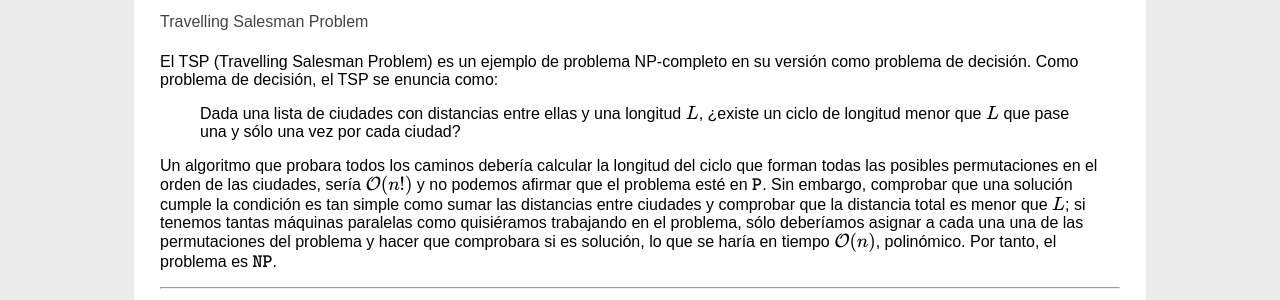
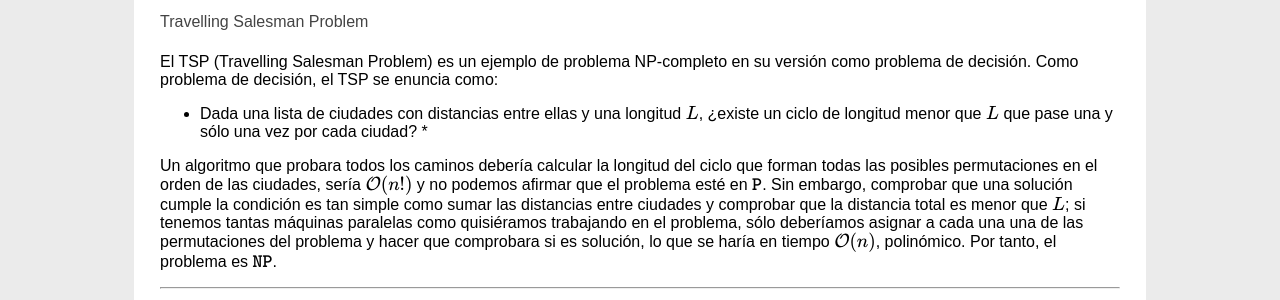
Before and after one commit to libreim/blog, a Jekyll site: the page built from _posts/2014-4-12-PyNP.md, in a window 1280 px wide. Shown: the part 807-1107 px from the top of the page. Built offline with Jekyll 4.4.1, drawn with Linux system fonts in a browser that asks for light colours; formulas are drawn with MathJax 3.

```diff
--- a/_posts/2014-4-12-PyNP.md
+++ b/_posts/2014-4-12-PyNP.md
@@ -43,7 +43,7 @@
 
 El TSP (Travelling Salesman Problem) es un ejemplo de problema NP-completo en su versión como problema de decisión. Como problema de decisión, el TSP se enuncia como:
 
-> Dada una lista de ciudades con distancias entre ellas y una longitud `$L$`, ¿existe un ciclo de longitud menor que `$L$` que pase una y sólo una vez por cada ciudad?
+* Dada una lista de ciudades con distancias entre ellas y una longitud `$L$`, ¿existe un ciclo de longitud menor que `$L$` que pase una y sólo una vez por cada ciudad? *
 
 Un algoritmo que probara todos los caminos debería calcular la longitud del ciclo que forman todas las posibles permutaciones en el orden de las ciudades, sería `$\mathcal{O}(n!)$` y no podemos afirmar que el problema esté en $\mathtt{P}$. Sin embargo, comprobar que una solución cumple la condición es tan simple como sumar las distancias entre ciudades y comprobar que la distancia total es menor que `$L$`; si tenemos tantas máquinas paralelas como quisiéramos trabajando en el problema, sólo deberíamos asignar a cada una una de las permutaciones del problema y hacer que comprobara si es solución, lo que se haría en tiempo `$\mathcal{O}(n)$`, polinómico. Por tanto, el problema es `$\mathtt{NP}$`.
 
```
